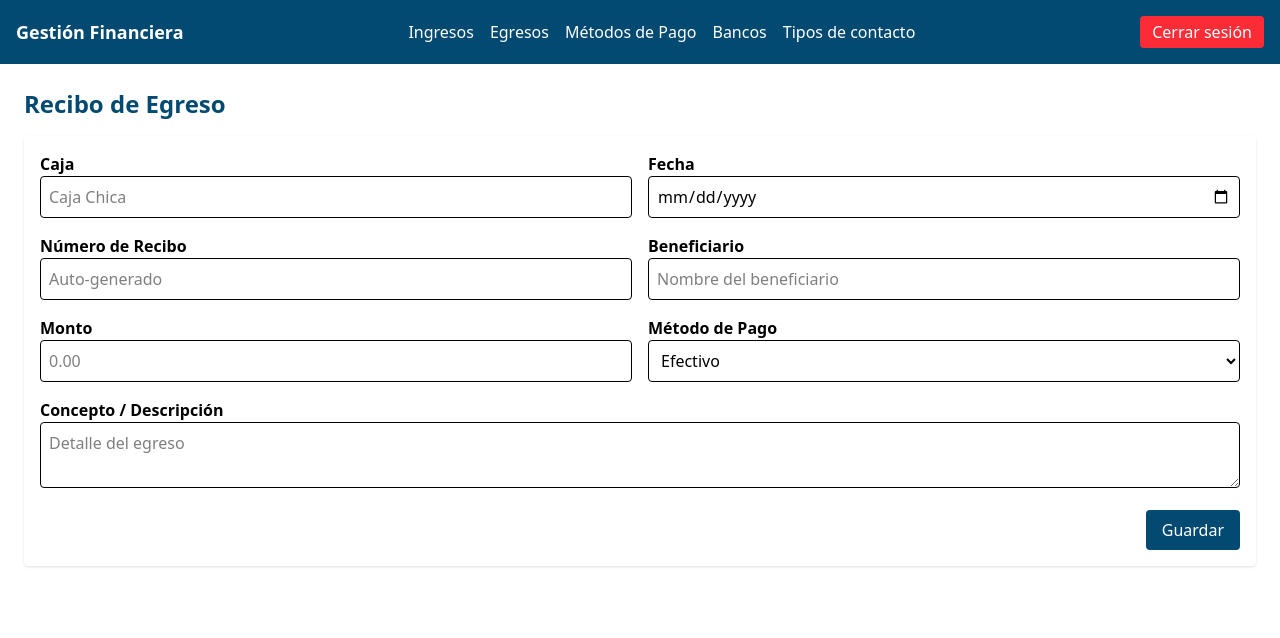
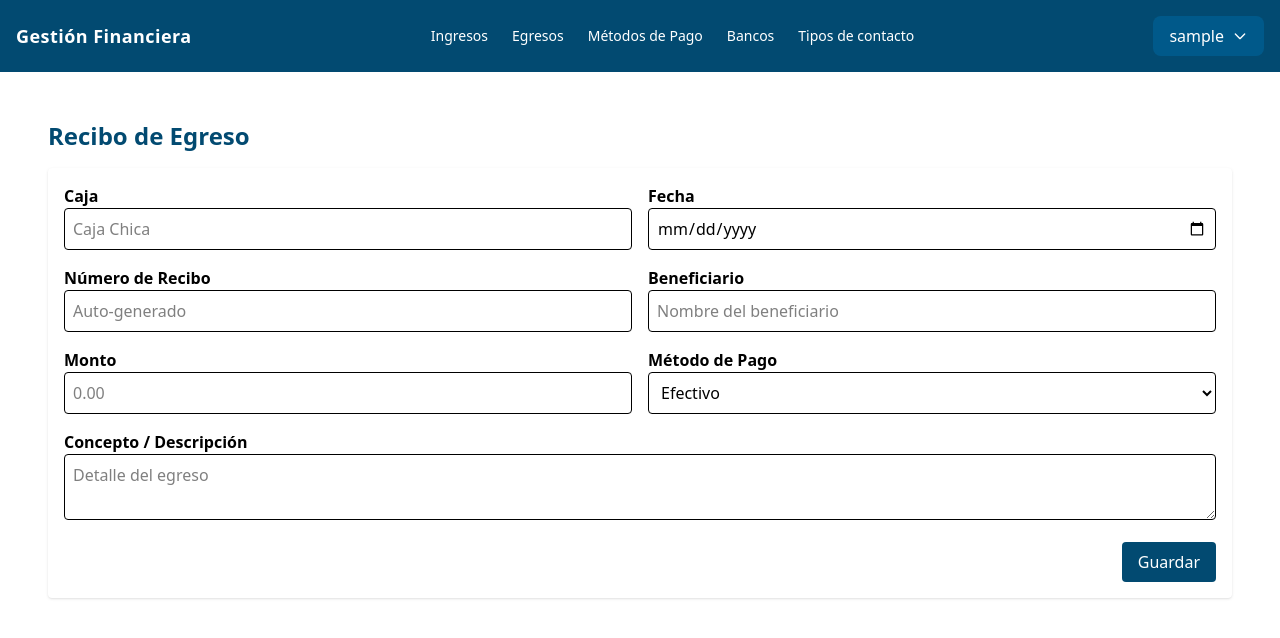
Before and after one commit to abrahanalarcon/GestionSemeestres, a React (Vite) app: page /egresos in a window 1280 px wide. Shown: the top 638 px of the page. Built offline with nearby package versions, Linux system fonts and the light colour scheme; sample sign-in values are in the browser's storage.

Commit message:
primeros pasos 3: dandole estilos simples

```diff
--- a/package.json
+++ b/package.json
@@ -11,6 +11,7 @@
   },
   "dependencies": {
     "@tailwindcss/vite": "^4.1.11",
+    "framer-motion": "^12.23.12",
     "react": "^19.1.0",
     "react-dom": "^19.1.0",
     "react-router-dom": "^7.7.1"
--- a/src/App.jsx
+++ b/src/App.jsx
@@ -1,5 +1,6 @@
-import { Routes, Route } from "react-router-dom";
-
+import { Routes, Route , useLocation} from "react-router-dom";
+import { AnimatePresence } from "framer-motion";
+import PageWrapper from "./components/PageWrapper";
 //paginas
 import Navbar from "./components/Navbar";
 import LoginForm from "./pages/loginform";
@@ -9,7 +10,7 @@ import Contactos from "./pages/Contactos";
 import MetodosPago from "./pages/MetodosPago";
 import Bancos from "./pages/Bancos";
 import TiposContacto from "./pages/Contactos";
-
+import Spinner from "./components/Spinner";
 
 
 //authentication context
@@ -17,30 +18,40 @@ import ProtectedRoute from "./context/ProtectedRoute";
 import { useAuth } from "./context/useAuth";
 
 export default function App() {
-  const { isAuthenticated } = useAuth();
+  const { isAuthenticated, loading } = useAuth();
+
+
+  if (loading) {
+    return <Spinner />;
+  }
 
   return (
     <>
       {isAuthenticated && <Navbar />}
-      <Routes>
+       <AnimatePresence mode="wait">
+      <Routes location={location} key={location.pathname}>
         <Route path="/loginform" element={<LoginForm />} />
 
-        <Route path="/ingresos" element={  <ProtectedRoute>   <Ingresos /> </ProtectedRoute> } />
+        <Route path="/ingresos" element={  <ProtectedRoute>  <PageWrapper><Ingresos /></PageWrapper> </ProtectedRoute> } />
 
-        <Route  path="/egresos"  element={ <ProtectedRoute>   <Egresos /> </ProtectedRoute> } />
+        <Route  path="/egresos"  element={ <ProtectedRoute>  <PageWrapper><Egresos /></PageWrapper>  </ProtectedRoute> } />
 
-        <Route  path="/contactos" element={  <ProtectedRoute>  <Contactos /> </ProtectedRoute>  } />
 
-        <Route  path="/metodospago"  element={ <ProtectedRoute> <MetodosPago /> </ProtectedRoute> }  />
 
-        <Route  path="/bancos"  element={ <ProtectedRoute>  <Bancos />  </ProtectedRoute>  }   />
 
-        <Route  path="/tipos-contacto" element={ <ProtectedRoute> <TiposContacto />   </ProtectedRoute>  }  />
+        <Route  path="/contactos" element={  <ProtectedRoute>  <PageWrapper><Contactos /></PageWrapper> </ProtectedRoute>  } />
+
+        <Route  path="/metodospago"  element={ <ProtectedRoute>  <PageWrapper><MetodosPago /></PageWrapper> </ProtectedRoute> }  />
+
+        <Route  path="/bancos"  element={ <ProtectedRoute>  <PageWrapper><Bancos /></PageWrapper>  </ProtectedRoute>  }   />
+
+        <Route  path="/tipos-contacto" element={ <ProtectedRoute> <PageWrapper><TiposContacto /></PageWrapper>   </ProtectedRoute>  }  />
 
 
         {/* Ruta catch-all para redirigir a login si no coincide */}
         <Route path="*" element={<LoginForm />} />
       </Routes>
+      </AnimatePresence>
     </>
   );
 }
--- a/src/components/Navbar.jsx
+++ b/src/components/Navbar.jsx
@@ -1,25 +1,60 @@
 import { Link } from "react-router-dom";
 import { useAuth } from "../context/useAuth";
+import { useState } from "react";
 
 export default function Navbar() {
-    const { logout } = useAuth();
+  const { username, logout } = useAuth();
+  const [isOpen, setIsOpen] = useState(false);
 
   return (
-    <nav className="bg-sky-900 text-white p-4 flex items-center justify-between">
-      <h1 className="text-lg font-bold">Gestión Financiera</h1>
-      <ul className="flex gap-4">
-        <li><Link to="/ingresos" className="hover:underline">Ingresos</Link></li>
-        <li><Link to="/egresos" className="hover:underline">Egresos</Link></li>
-        <li><Link to="/metodospago" className="hover:underline">Métodos de Pago</Link></li>
-        <li><Link to="/bancos" className="hover:underline">Bancos</Link></li>
-        <li><Link to="/tipos-contacto" className="hover:underline">Tipos de contacto</Link></li>
+    <nav className="bg-sky-900 text-white p-4 flex items-center justify-between ">
+      {/* Logo */}
+      <h1 className="text-lg font-bold tracking-wide">Gestión Financiera</h1>
 
+      {/* Links */}
+      <ul className="flex gap-6 text-sm font-medium">
+        <li><Link to="/ingresos" className="hover:text-sky-300 transition">Ingresos</Link></li>
+        <li><Link to="/egresos" className="hover:text-sky-300 transition">Egresos</Link></li>
+        <li><Link to="/metodospago" className="hover:text-sky-300 transition">Métodos de Pago</Link></li>
+        <li><Link to="/bancos" className="hover:text-sky-300 transition">Bancos</Link></li>
+        <li><Link to="/tipos-contacto" className="hover:text-sky-300 transition">Tipos de contacto</Link></li>
       </ul>
 
-      <button onClick={logout} className="bg-red-500 px-3 py-1 rounded">
-        Cerrar sesión
-      </button>
+      {/* Dropdown usuario */}
+      <div className="relative">
+        <button
+          onClick={() => setIsOpen(!isOpen)}
+          className="flex items-center gap-2 bg-sky-800 hover:bg-sky-700 px-4 py-2 rounded-lg transition"
+        >
+          <span>{username || "Usuario"}</span>
+          <svg
+            className={`w-4 h-4 transform transition ${isOpen ? "rotate-180" : ""}`}
+            fill="none"
+            stroke="currentColor"
+            strokeWidth="2"
+            viewBox="0 0 24 24"
+          >
+            <path strokeLinecap="round" strokeLinejoin="round" d="M19 9l-7 7-7-7" />
+          </svg>
+        </button>
 
+        {isOpen && (
+          <div className="absolute right-0 mt-2 w-48 bg-white text-gray-800 rounded-lg shadow-lg overflow-hidden">
+            <Link
+              to="/configuracion"
+              className="block text-center px-4 py-2 hover:bg-sky-100 transition"
+            >
+              Configuración
+            </Link>
+            <button
+              onClick={logout}
+              className="block w-full text-center px-4 py-2 hover:bg-red-100 transition text-red-600"
+            >
+              Cerrar sesión
+            </button>
+          </div>
+        )}
+      </div>
     </nav>
   );
 }
--- /dev/null
+++ b/src/components/PageWrapper.jsx
@@ -0,0 +1,16 @@
+
+import { motion } from "framer-motion";
+
+export default function PageWrapper({ children }) {
+  return (
+    <motion.div
+      initial={{ opacity: 0, y: 20 }} // Empieza invisible y desplazado
+      animate={{ opacity: 1, y: 0 }}  // Termina visible y en posición
+      exit={{ opacity: 0, y: -20 }}   // Al salir, se desvanece y sube
+      transition={{ duration: 0.3 }}  // Velocidad de animación
+      className="p-6"
+    >
+      {children}
+    </motion.div>
+  );
+}
--- /dev/null
+++ b/src/components/Spinner.jsx
@@ -0,0 +1,7 @@
+export default function Spinner() {
+  return (
+    <div className="flex items-center justify-center h-screen bg-gray-100">
+      <div className="w-12 h-12 border-4 border-sky-900 border-t-transparent rounded-full animate-spin"></div>
+    </div>
+  );
+}
--- a/src/context/AuthContext.jsx
+++ b/src/context/AuthContext.jsx
@@ -1,35 +1,49 @@
-import { createContext, useState} from "react";
+import { createContext, useState } from "react";
 import { useNavigate } from "react-router-dom";
 
 export const AuthContext = createContext();
 
-// Componente proveedor del contexto de autenticación
 export function AuthProvider({ children }) {
   const [isAuthenticated, setIsAuthenticated] = useState(
     localStorage.getItem("isAuthenticated") === "true"
   );
+  const [username, setUsername] = useState(localStorage.getItem("username") || "");
+  const [loading, setLoading] = useState(false);
+
   const navigate = useNavigate();
 
-  // Función para iniciar sesión
   const login = (username, password) => {
     if (username === "juan montilla" && password === "12345") {
-      setIsAuthenticated(true);
-      localStorage.setItem("isAuthenticated", "true");
-      navigate("/ingresos"); // Página inicial después del login
+      setLoading(true);
+      setUsername(username);
+      localStorage.setItem("username", username);
+
+      setTimeout(() => {
+        setIsAuthenticated(true);
+        localStorage.setItem("isAuthenticated", "true");
+        setLoading(false);
+        navigate("/ingresos");
+      }, 1000); // 1 segundo de spinner
     } else {
       alert("Usuario o contraseña incorrectos");
     }
   };
 
-  // Función para cerrar sesión
   const logout = () => {
+    setLoading(true);
+
+    setTimeout(() => {
     setIsAuthenticated(false);
+    setUsername("");
     localStorage.removeItem("isAuthenticated");
+    localStorage.removeItem("username");
+    setLoading(false);
     navigate("/loginform", { replace: true });
+    }, 500);
   };
 
   return (
-    <AuthContext.Provider value={{ isAuthenticated, login, logout }}>
+    <AuthContext.Provider value={{ isAuthenticated, username, login, logout, loading }}>
       {children}
     </AuthContext.Provider>
   );
```
Also changed, not shown: 1 other file (tests, documents, lock files or other folders).
